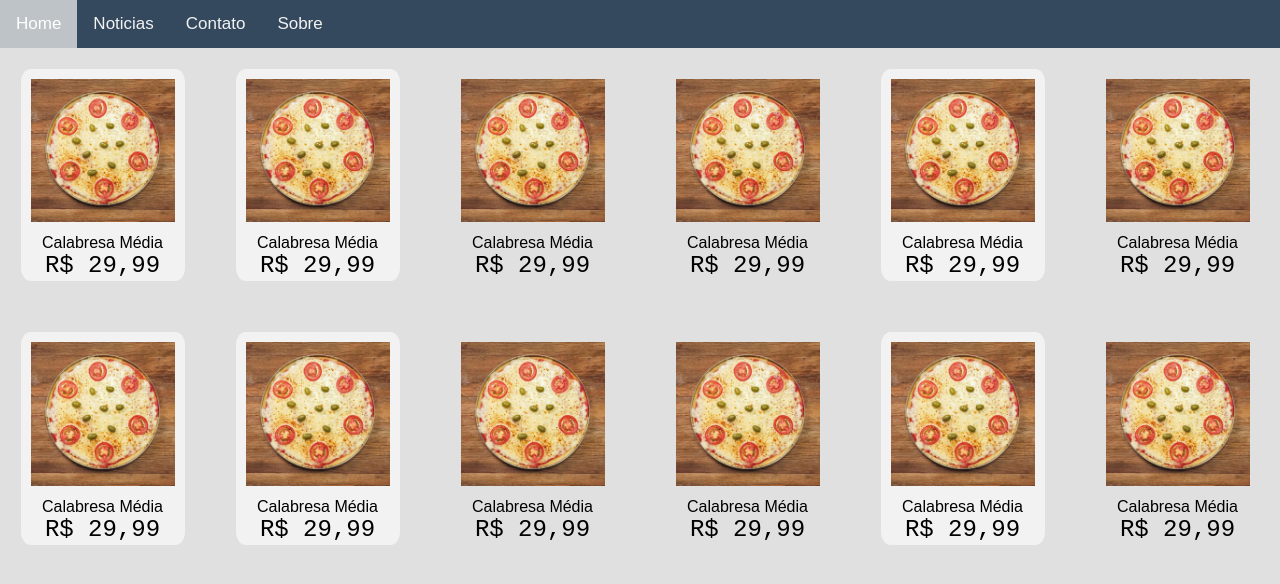
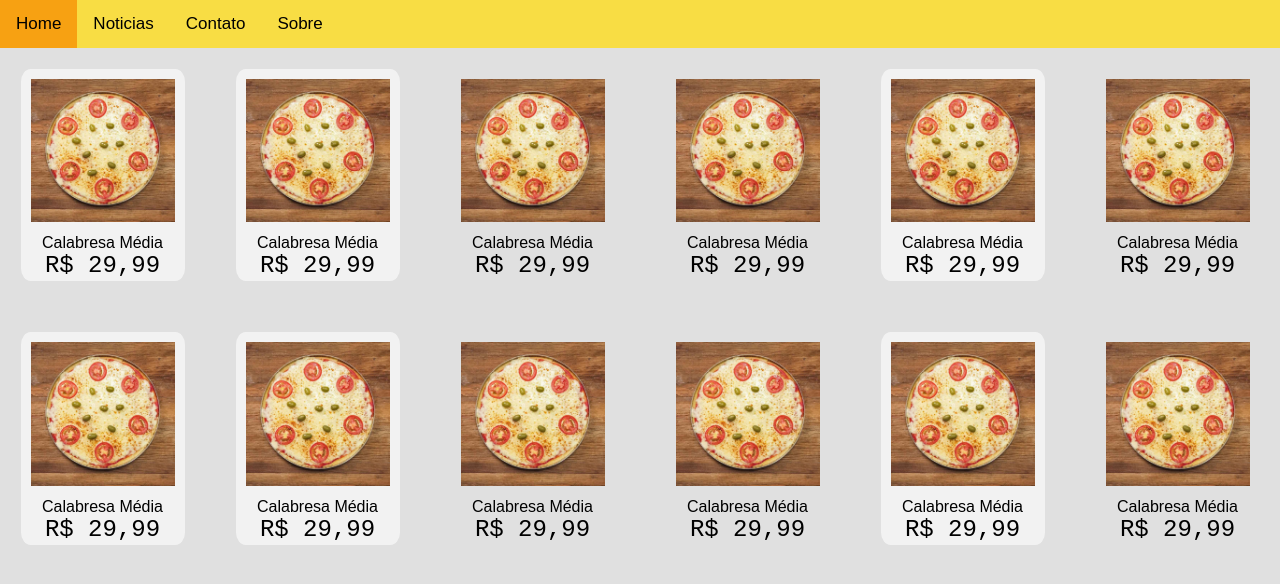
Before and after one commit to gabrielnama2/Trabalho-Prog-Web, a plain HTML site: page homepage.html in a window 1280 px wide. Drawn offline with Linux system fonts and the light colour scheme.

Commit message:
Update navegacao.css

```diff
--- a/css/navegacao.css
+++ b/css/navegacao.css
@@ -1,12 +1,12 @@
 /*barra de navegacao*/
   .topnav {
     overflow: hidden;
-    background-color: #34495e;
+    background-color: #f8dd44;
   }
 
   .topnav a {
     float: left;
-    color: #f2f2f2;
+    color: black;
     text-align: center;
     padding: 14px 16px;
     text-decoration: none;
@@ -14,11 +14,11 @@
   }
 
   .topnav a:hover {
-    background-color: #ddd;
+    background-color: rgba(247, 141, 2, 0.747);
     color: black;
   }
 
   .topnav a.active {
-    background-color: #bdc3c7;
-    color: white;
+    background-color: rgba(247, 141, 2, 0.747);
+    color: black;
   }
```
